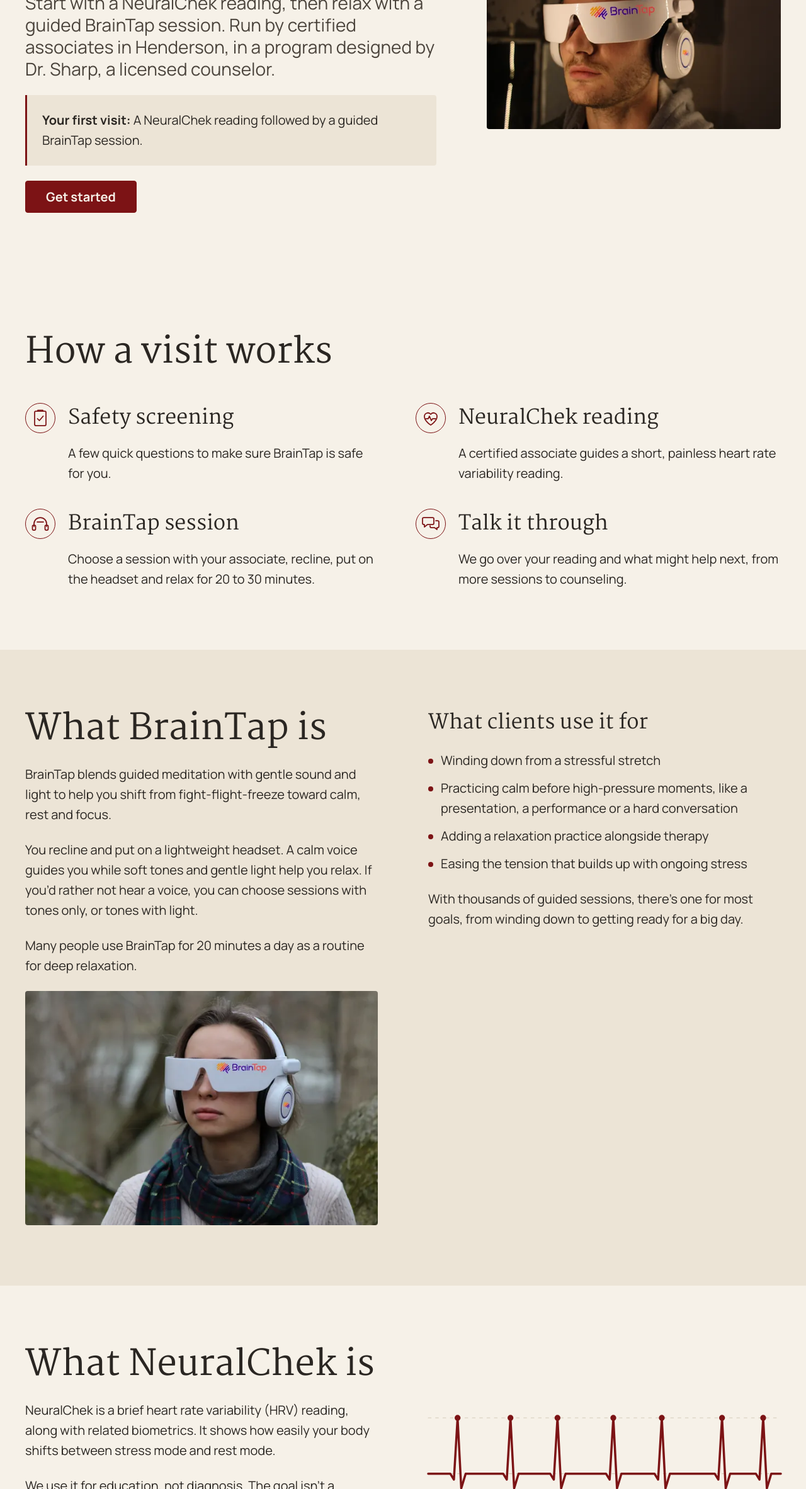
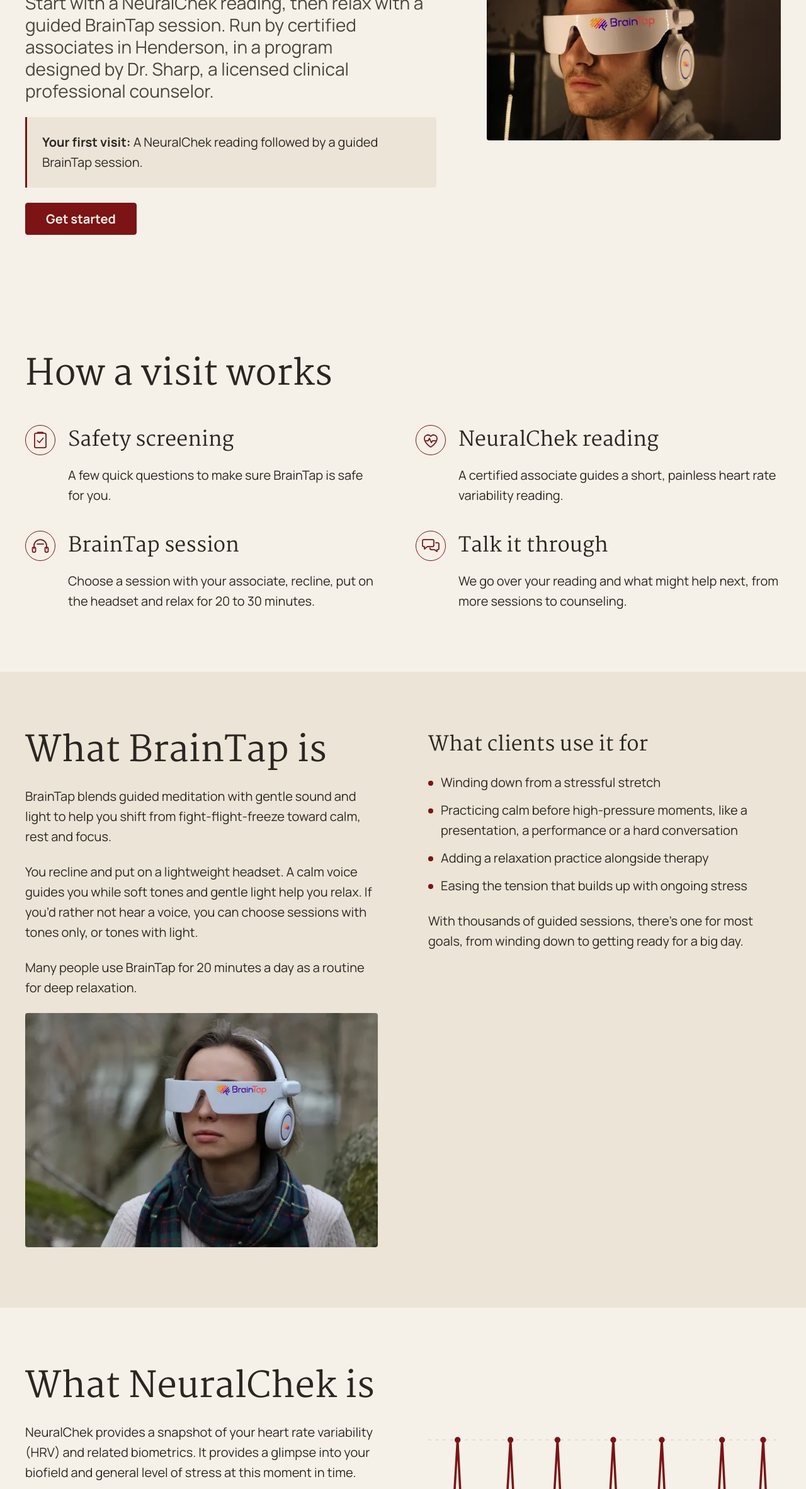
Before and after one commit to sharpinit/integrated-wellness-and-counseling, a plain HTML site: page neuralchek-braintap.html in a window 1280 px wide. Shown: the part 435-2800 px from the top of the page at 63% size. Drawn offline with Linux system fonts and the light colour scheme.

Commit message:
Update credential wording and NeuralChek description
- NeuralChek and BrainTap hero: Dr. Sharp is "a licensed clinical
  professional counselor"
- What NeuralChek is: new first paragraph (snapshot of HRV and related
  biometrics)
- Therapy and counseling hero: "a doctorally-prepared licensed clinical
  professional counselor with over 25 years of therapeutic experience"
- For healthcare professionals hero: "a doctorally-prepared licensed
  clinical mental health counselor with almost 3 decades in clinical care,
  advanced training, and leadership"

Co-Authored-By: Claude Opus 5.5 <noreply@anthropic.com>
Claude-Session: https://claude.ai/code/session_01Cfq87fSRGXdkgGxfXmQ4GY

```diff
--- a/neuralchek-braintap.html
+++ b/neuralchek-braintap.html
@@ -68,7 +68,7 @@
     <div class="stack">
       <p class="eyebrow">NeuralChek and BrainTap</p>
       <h1 id="page-title">A guided way to practice calm</h1>
-      <p class="lead">Start with a NeuralChek reading, then relax with a guided BrainTap session. Run by certified associates in Henderson, in a program designed by Dr. Sharp, a licensed counselor.</p><!-- CONFIRM: BrainTap certifies the 'certified associates' -->
+      <p class="lead">Start with a NeuralChek reading, then relax with a guided BrainTap session. Run by certified associates in Henderson, in a program designed by Dr. Sharp, a licensed clinical professional counselor.</p><!-- CONFIRM: BrainTap certifies the 'certified associates' -->
       <div class="callout stack"><p><strong>Your first visit:</strong> A NeuralChek reading followed by a guided BrainTap session.</p></div>
       <div class="cluster"><a class="btn" href="get-started.html">Get started</a></div>
     </div>
@@ -121,7 +121,7 @@
     <div class="split split--center">
       <div class="stack">
         <h2 id="what-nc-title">What NeuralChek is</h2>
-        <p>NeuralChek is a brief heart rate variability (HRV) reading, along with related biometrics. It shows how easily your body shifts between stress mode and rest mode.</p>
+        <p>NeuralChek provides a snapshot of your heart rate variability (HRV) and related biometrics. It provides a glimpse into your biofield and general level of stress at this moment in time.</p>
         <p>We use it for education, not diagnosis. The goal isn’t a perfect number. It’s learning your own baseline, and it gives us a starting point to talk about stress, sleep and breathing. Over time, repeat readings can help you notice how your stress response changes.</p>
       </div>
       <svg class="hrv" viewBox="0 0 480 190" aria-hidden="true" focusable="false"><g class="hrv__grid"><path d="M0 36 H480 M0 112 H480"/></g><path class="hrv__breath" d="M0 178 C 60 160, 120 160, 180 178 S 300 196, 360 178 S 450 160, 480 170"/><g class="hrv__gaps"><path d="M40 160 v-6 M40 157 H112 M112 160 v-6"/><path d="M112 160 v-6 M112 157 H176 M176 160 v-6"/><path d="M176 160 v-6 M176 157 H252 M252 160 v-6"/><path d="M252 160 v-6 M252 157 H318 M318 160 v-6"/><path d="M318 160 v-6 M318 157 H400 M400 160 v-6"/><path d="M400 160 v-6 M400 157 H456 M456 160 v-6"/></g><path class="hrv__pulse" d="M0 112 L30 112 L35 120 L40 36 L45 132 L51 112 L102 112 L107 120 L112 36 L117 132 L123 112 L166 112 L171 120 L176 36 L181 132 L187 112 L242 112 L247 120 L252 36 L257 132 L263 112 L308 112 L313 120 L318 36 L323 132 L329 112 L390 112 L395 120 L400 36 L405 132 L411 112 L446 112 L451 120 L456 36 L461 132 L467 112 L480 112"/><g class="hrv__dots"><circle cx="40" cy="36" r="4"/><circle cx="112" cy="36" r="4"/><circle cx="176" cy="36" r="4"/><circle cx="252" cy="36" r="4"/><circle cx="318" cy="36" r="4"/><circle cx="400" cy="36" r="4"/><circle cx="456" cy="36" r="4"/></g></svg>
```
Also changed, not shown: healthcare-professionals.html (+1 -1 lines), therapy-counseling.html (+1 -1 lines).
